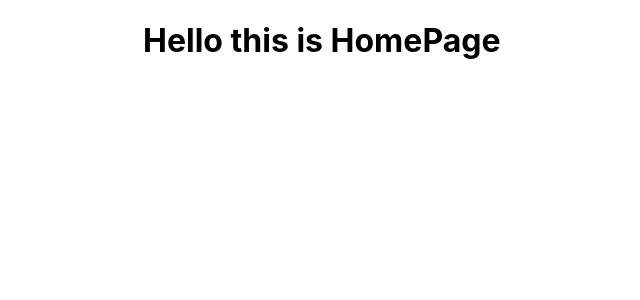
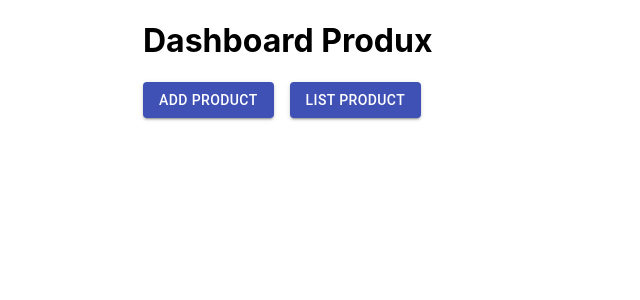
Before and after one commit to alfianandinugraha/react-produx, a React (Create React App) app: page /#/ in a window 1280 px wide. Shown: the top 300 px of the page, without its empty margins (41-681 px from the left). Built offline with nearby package versions, Linux system fonts and the light colour scheme.

Commit message:
add: create design for homepage

```diff
--- a/src/Pages/HomePage.tsx
+++ b/src/Pages/HomePage.tsx
@@ -1,9 +1,24 @@
+import { Button, makeStyles } from '@material-ui/core'
 import React from 'react'
 
+const useStyles = makeStyles((theme) => ({
+  root: {
+    '& > *': {
+      marginRight: theme.spacing(2)
+    }
+  }
+}))
+
 export const HomePage = () => {
+  const classes = useStyles()
+
   return (
     <div>
-      <h1>Hello this is HomePage</h1>
+      <h1>Dashboard Produx</h1>
+      <div className={classes.root}>
+        <Button variant="contained" color="primary">Add Product</Button>
+        <Button variant="contained" color="primary">List Product</Button>
+      </div>
     </div>
   )
 }
```
